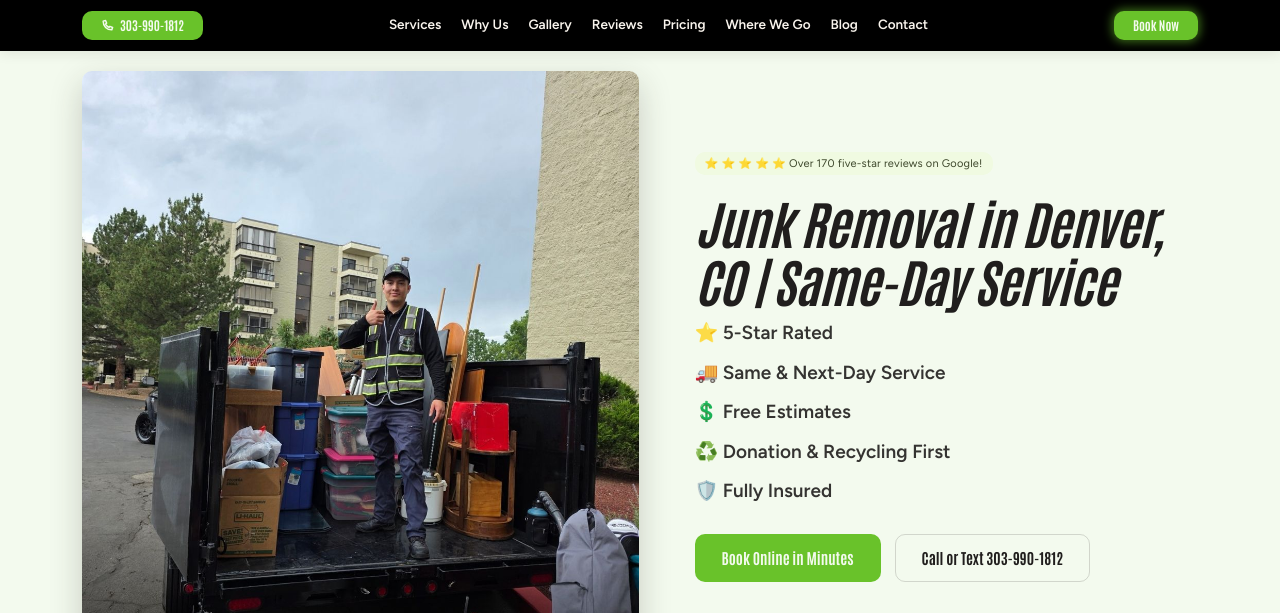
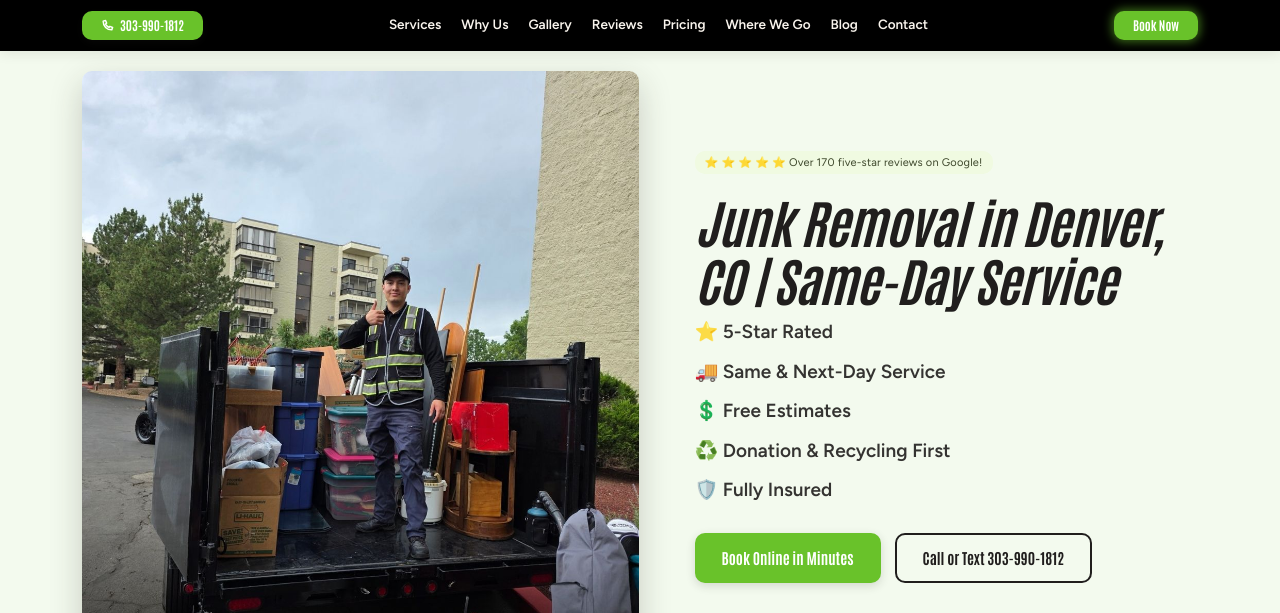
Before and after one commit to Gliendo00/mile-high-junk-removal, a plain HTML site: page index.html in a window 1280 px wide. Shown: the part 111-724 px from the top of the page. Drawn offline with Linux system fonts and the light colour scheme; no server answers.

Commit message:
Make buttons more visually prominent sitewide
Primary buttons now use solid white text plus a shadow for depth
(previously used a near-white color-mix that read as washed out).
Secondary/outline buttons got a thicker, higher-contrast border
(2px solid text color, was a faint 1px divider color) so they no
longer blend into the page background.

```diff
--- a/styles.css
+++ b/styles.css
@@ -112,10 +112,10 @@ img { display: block; max-width: 100%; }
   border-radius: var(--pill-radius);
 }
 .btn svg { display: block; }
-.btn-primary { background: var(--color-accent); color: var(--color-bg); }
+.btn-primary { background: var(--color-accent); color: #fff; box-shadow: var(--shadow-md); }
 .btn-primary:hover { background: var(--color-accent-600); }
 .btn-primary:active { background: var(--color-accent-700); }
-.btn-secondary { border-color: var(--color-divider); }
+.btn-secondary { border-width: 2px; border-color: var(--color-text); }
 .btn-secondary:hover { background: color-mix(in srgb, var(--color-text) 7%, transparent); }
 .btn-secondary:active { background: color-mix(in srgb, var(--color-text) 14%, transparent); }
 
```
